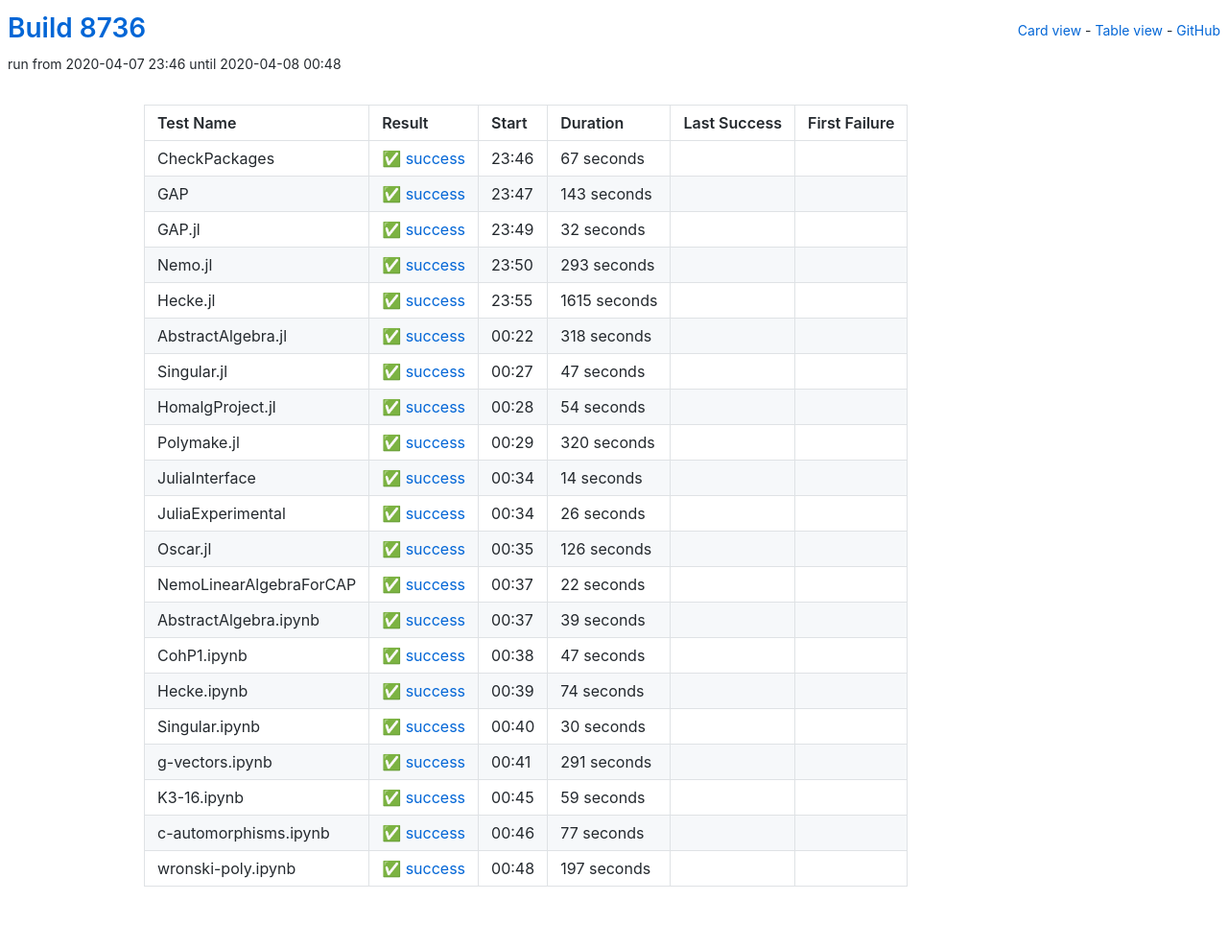
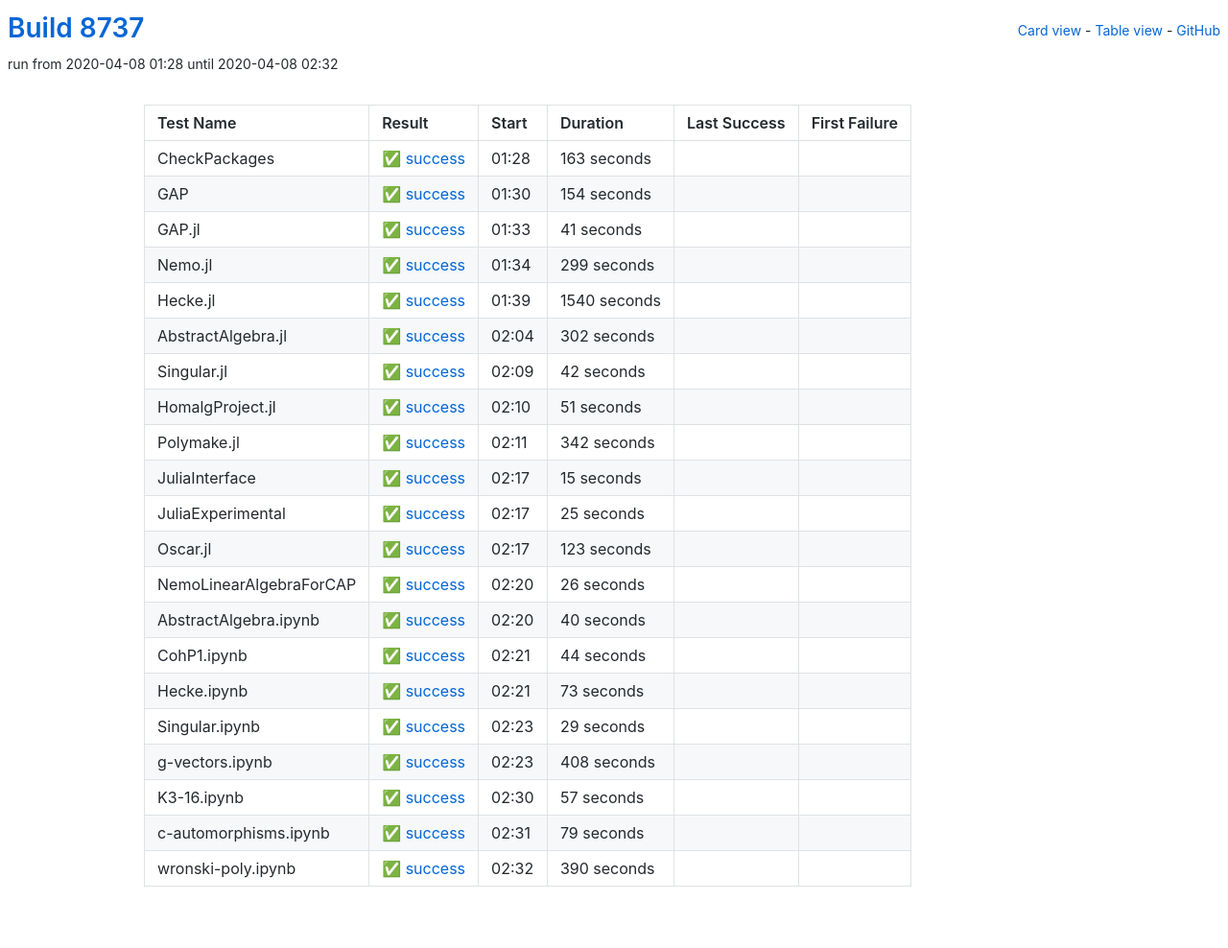
Before and after one commit to oscar-system/oscar-ci-status, a Jekyll site: the page built from table.html, in a window 1280 px wide. Shown: the whole page at 96% size. Built offline with Jekyll 4.4.1, drawn with Linux system fonts in a browser that asks for light colours.

Commit message:
Build 8737

```diff
--- a/_data/ci.yml
+++ b/_data/ci.yml
@@ -1,115 +1,137 @@
-build: 8736
-build_url: https://oscarci.mathematik.uni-kl.de/job/oscar/8736/
+build: 8737
+build_url: https://oscarci.mathematik.uni-kl.de/job/oscar/8737/
 job: oscar
 tests:
-- duration: 67
+- duration: 163
   exitcode: 0
   first_failure: false
   first_failure_url: null
   last_success: false
   last_success_url: null
-  log: https://oscarci.mathematik.uni-kl.de/job/oscar/8736/artifact/logs/build-8736/CheckPackages.log
+  log: https://oscarci.mathematik.uni-kl.de/job/oscar/8737/artifact/logs/build-8737/CheckPackages.log
   name: CheckPackages
-  start: 2020-04-07 23:46
+  start: 2020-04-08 01:28
   status: success
   success: true
-- duration: 143
+- duration: 154
   exitcode: 0
   first_failure: false
   first_failure_url: null
   last_success: false
   last_success_url: null
-  log: https://oscarci.mathematik.uni-kl.de/job/oscar/8736/artifact/logs/build-8736/GAP.log
+  log: https://oscarci.mathematik.uni-kl.de/job/oscar/8737/artifact/logs/build-8737/GAP.log
   name: GAP
-  start: 2020-04-07 23:47
+  start: 2020-04-08 01:30
   status: success
   success: true
-- duration: 32
+- duration: 41
   exitcode: 0
   first_failure: false
   first_failure_url: null
   last_success: false
   last_success_url: null
-  log: https://oscarci.mathematik.uni-kl.de/job/oscar/8736/artifact/logs/build-8736/GAP.jl.log
+  log: https://oscarci.mathematik.uni-kl.de/job/oscar/8737/artifact/logs/build-8737/GAP.jl.log
   name: GAP.jl
-  start: 2020-04-07 23:49
+  start: 2020-04-08 01:33
   status: success
   success: true
-- duration: 293
+- duration: 299
   exitcode: 0
   first_failure: false
   first_failure_url: null
   last_success: false
   last_success_url: null
-  log: https://oscarci.mathematik.uni-kl.de/job/oscar/8736/artifact/logs/build-8736/Nemo.jl.log
+  log: https://oscarci.mathematik.uni-kl.de/job/oscar/8737/artifact/logs/build-8737/Nemo.jl.log
   name: Nemo.jl
-  start: 2020-04-07 23:50
+  start: 2020-04-08 01:34
   status: success
   success: true
-- duration: 1615
+- duration: 1540
   exitcode: 0
   first_failure: false
   first_failure_url: null
   last_success: false
   last_success_url: null
-  log: https://oscarci.mathematik.uni-kl.de/job/oscar/8736/artifact/logs/build-8736/Hecke.jl.log
+  log: https://oscarci.mathematik.uni-kl.de/job/oscar/8737/artifact/logs/build-8737/Hecke.jl.log
   name: Hecke.jl
-  start: 2020-04-07 23:55
+  start: 2020-04-08 01:39
   status: success
   success: true
-- duration: 318
+- duration: 302
   exitcode: 0
   first_failure: false
   first_failure_url: null
   last_success: false
   last_success_url: null
-  log: https://oscarci.mathematik.uni-kl.de/job/oscar/8736/artifact/logs/build-8736/AbstractAlgebra.jl.log
+  log: https://oscarci.mathematik.uni-kl.de/job/oscar/8737/artifact/logs/build-8737/AbstractAlgebra.jl.log
   name: AbstractAlgebra.jl
-  start: 2020-04-08 00:22
+  start: 2020-04-08 02:04
   status: success
   success: true
-- duration: 47
+- duration: 42
   exitcode: 0
   first_failure: false
   first_failure_url: null
   last_success: false
   last_success_url: null
-  log: https://oscarci.mathematik.uni-kl.de/job/oscar/8736/artifact/logs/build-8736/Singular.jl.log
+  log: https://oscarci.mathematik.uni-kl.de/job/oscar/8737/artifact/logs/build-8737/Singular.jl.log
   name: Singular.jl
-  start: 2020-04-08 00:27
+  start: 2020-04-08 02:09
   status: success
   success: true
-- duration: 54
+- duration: 51
   exitcode: 0
   first_failure: false
   first_failure_url: null
   last_success: false
   last_success_url: null
-  log: https://oscarci.mathematik.uni-kl.de/job/oscar/8736/artifact/logs/build-8736/HomalgProject.jl.log
+  log: https://oscarci.mathematik.uni-kl.de/job/oscar/8737/artifact/logs/build-8737/HomalgProject.jl.log
   name: HomalgProject.jl
-  start: 2020-04-08 00:28
+  start: 2020-04-08 02:10
   status: success
   success: true
-- duration: 320
+- duration: 342
   exitcode: 0
   first_failure: false
   first_failure_url: null
   last_success: false
   last_success_url: null
-  log: https://oscarci.mathematik.uni-kl.de/job/oscar/8736/artifact/logs/build-8736/Polymake.jl.log
+  log: https://oscarci.mathematik.uni-kl.de/job/oscar/8737/artifact/logs/build-8737/Polymake.jl.log
   name: Polymake.jl
-  start: 2020-04-08 00:29
+  start: 2020-04-08 02:11
   status: success
   success: true
-- duration: 14
+- duration: 15
   exitcode: 0
   first_failure: false
   first_failure_url: null
   last_success: false
   last_success_url: null
-  log: https://oscarci.mathematik.uni-kl.de/job/oscar/8736/artifact/logs/build-8736/JuliaInterface.log
+  log: https://oscarci.mathematik.uni-kl.de/job/oscar/8737/artifact/logs/build-8737/JuliaInterface.log
   name: JuliaInterface
-  start: 2020-04-08 00:34
+  start: 2020-04-08 02:17
+  status: success
+  success: true
+- duration: 25
+  exitcode: 0
+  first_failure: false
+  first_failure_url: null
+  last_success: false
+  last_success_url: null
+  log: https://oscarci.mathematik.uni-kl.de/job/oscar/8737/artifact/logs/build-8737/JuliaExperimental.log
+  name: JuliaExperimental
+  start: 2020-04-08 02:17
+  status: success
+  success: true
+- duration: 123
+  exitcode: 0
+  first_failure: false
+  first_failure_url: null
+  last_success: false
+  last_success_url: null
+  log: https://oscarci.mathematik.uni-kl.de/job/oscar/8737/artifact/logs/build-8737/Oscar.jl.log
+  name: Oscar.jl
+  start: 2020-04-08 02:17
   status: success
   success: true
 - duration: 26
@@ -118,118 +140,96 @@ tests:
   first_failure_url: null
   last_success: false
   last_success_url: null
-  log: https://oscarci.mathematik.uni-kl.de/job/oscar/8736/artifact/logs/build-8736/JuliaExperimental.log
-  name: JuliaExperimental
-  start: 2020-04-08 00:34
+  log: https://oscarci.mathematik.uni-kl.de/job/oscar/8737/artifact/logs/build-8737/NemoLinearAlgebraForCAP.log
+  name: NemoLinearAlgebraForCAP
+  start: 2020-04-08 02:20
   status: success
   success: true
-- duration: 126
+- duration: 40
   exitcode: 0
   first_failure: false
   first_failure_url: null
   last_success: false
   last_success_url: null
-  log: https://oscarci.mathematik.uni-kl.de/job/oscar/8736/artifact/logs/build-8736/Oscar.jl.log
-  name: Oscar.jl
-  start: 2020-04-08 00:35
+  log: https://oscarci.mathematik.uni-kl.de/job/oscar/8737/artifact/logs/build-8737/AbstractAlgebra.ipynb.log
+  name: AbstractAlgebra.ipynb
+  start: 2020-04-08 02:20
   status: success
   success: true
-- duration: 22
+- duration: 44
   exitcode: 0
   first_failure: false
   first_failure_url: null
   last_success: false
   last_success_url: null
-  log: https://oscarci.mathematik.uni-kl.de/job/oscar/8736/artifact/logs/build-8736/NemoLinearAlgebraForCAP.log
-  name: NemoLinearAlgebraForCAP
-  start: 2020-04-08 00:37
+  log: https://oscarci.mathematik.uni-kl.de/job/oscar/8737/artifact/logs/build-8737/CohP1.ipynb.log
+  name: CohP1.ipynb
+  start: 2020-04-08 02:21
   status: success
   success: true
-- duration: 39
+- duration: 73
   exitcode: 0
   first_failure: false
   first_failure_url: null
   last_success: false
   last_success_url: null
-  log: https://oscarci.mathematik.uni-kl.de/job/oscar/8736/artifact/logs/build-8736/AbstractAlgebra.ipynb.log
-  name: AbstractAlgebra.ipynb
-  start: 2020-04-08 00:37
+  log: https://oscarci.mathematik.uni-kl.de/job/oscar/8737/artifact/logs/build-8737/Hecke.ipynb.log
+  name: Hecke.ipynb
+  start: 2020-04-08 02:21
   status: success
   success: true
-- duration: 47
+- duration: 29
   exitcode: 0
   first_failure: false
   first_failure_url: null
   last_success: false
   last_success_url: null
-  log: https://oscarci.mathematik.uni-kl.de/job/oscar/8736/artifact/logs/build-8736/CohP1.ipynb.log
-  name: CohP1.ipynb
-  start: 2020-04-08 00:38
+  log: https://oscarci.mathematik.uni-kl.de/job/oscar/8737/artifact/logs/build-8737/Singular.ipynb.log
+  name: Singular.ipynb
+  start: 2020-04-08 02:23
   status: success
   success: true
-- duration: 74
+- duration: 408
   exitcode: 0
   first_failure: false
   first_failure_url: null
   last_success: false
   last_success_url: null
-  log: https://oscarci.mathematik.uni-kl.de/job/oscar/8736/artifact/logs/build-8736/Hecke.ipynb.log
-  name: Hecke.ipynb
-  start: 2020-04-08 00:39
+  log: https://oscarci.mathematik.uni-kl.de/job/oscar/8737/artifact/logs/build-8737/g-vectors.ipynb.log
+  name: g-vectors.ipynb
+  start: 2020-04-08 02:23
   status: success
   success: true
-- duration: 30
+- duration: 57
   exitcode: 0
   first_failure: false
   first_failure_url: null
   last_success: false
   last_success_url: null
-  log: https://oscarci.mathematik.uni-kl.de/job/oscar/8736/artifact/logs/build-8736/Singular.ipynb.log
-  name: Singular.ipynb
-  start: 2020-04-08 00:40
+  log: https://oscarci.mathematik.uni-kl.de/job/oscar/8737/artifact/logs/build-8737/K3-16.ipynb.log
+  name: K3-16.ipynb
+  start: 2020-04-08 02:30
   status: success
   success: true
-- duration: 291
+- duration: 79
   exitcode: 0
   first_failure: false
   first_failure_url: null
   last_success: false
   last_success_url: null
-  log: https://oscarci.mathematik.uni-kl.de/job/oscar/8736/artifact/logs/build-8736/g-vectors.ipynb.log
-  name: g-vectors.ipynb
-  start: 2020-04-08 00:41
+  log: https://oscarci.mathematik.uni-kl.de/job/oscar/8737/artifact/logs/build-8737/c-automorphisms.ipynb.log
+  name: c-automorphisms.ipynb
+  start: 2020-04-08 02:31
   status: success
   success: true
-- duration: 59
+- duration: 390
   exitcode: 0
   first_failure: false
   first_failure_url: null
   last_success: false
   last_success_url: null
-  log: https://oscarci.mathematik.uni-kl.de/job/oscar/8736/artifact/logs/build-8736/K3-16.ipynb.log
-  name: K3-16.ipynb
-  start: 2020-04-08 00:45
+  log: https://oscarci.mathematik.uni-kl.de/job/oscar/8737/artifact/logs/build-8737/wronski-poly.ipynb.log
+  name: wronski-poly.ipynb
+  start: 2020-04-08 02:32
   status: success
   success: true
-- duration: 77
-  exitcode: 0
-  first_failure: false
-  first_failure_url: null
-  last_success: false
-  last_success_url: null
-  log: https://oscarci.mathematik.uni-kl.de/job/oscar/8736/artifact/logs/build-8736/c-automorphisms.ipynb.log
-  name: c-automorphisms.ipynb
-  start: 2020-04-08 00:46
-  status: success
-  success: true
-- duration: 197
-  exitcode: 0
-  first_failure: false
-  first_failure_url: null
-  last_success: false
-  last_success_url: null
-  log: https://oscarci.mathematik.uni-kl.de/job/oscar/8736/artifact/logs/build-8736/wronski-poly.ipynb.log
-  name: wronski-poly.ipynb
-  start: 2020-04-08 00:48
-  status: success
-  success: true
```
Also changed, not shown: README.md.
